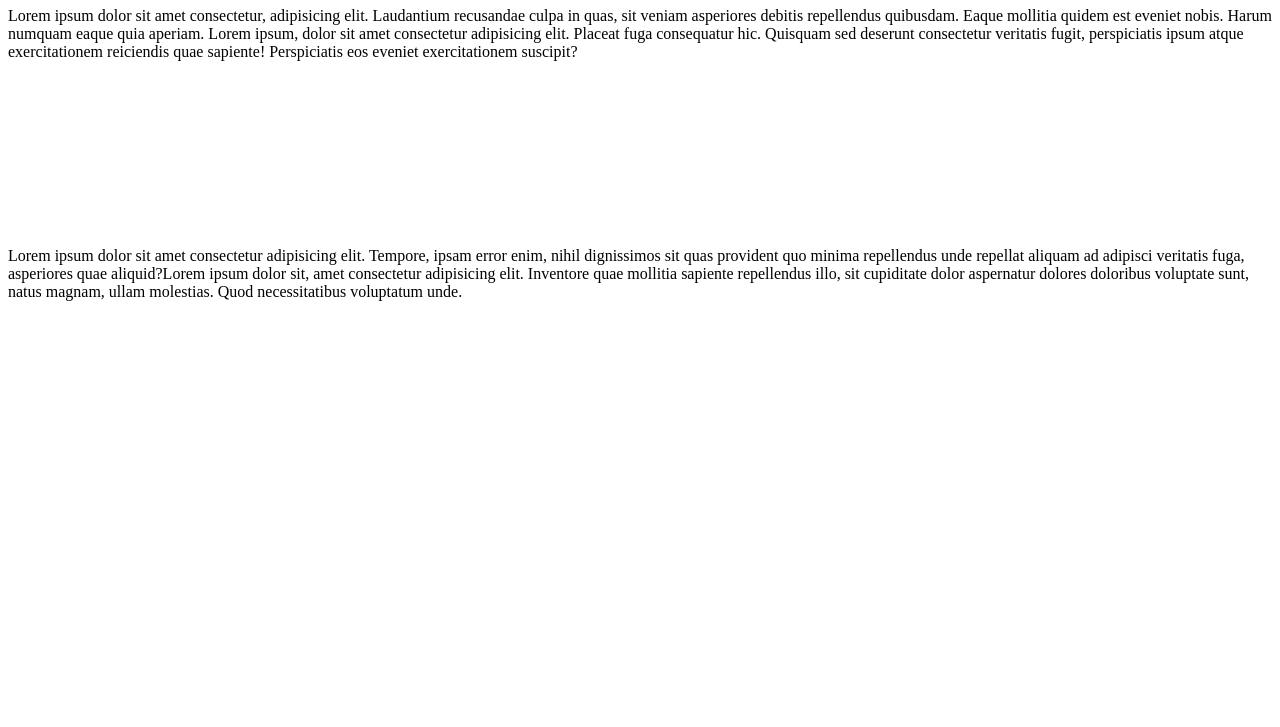
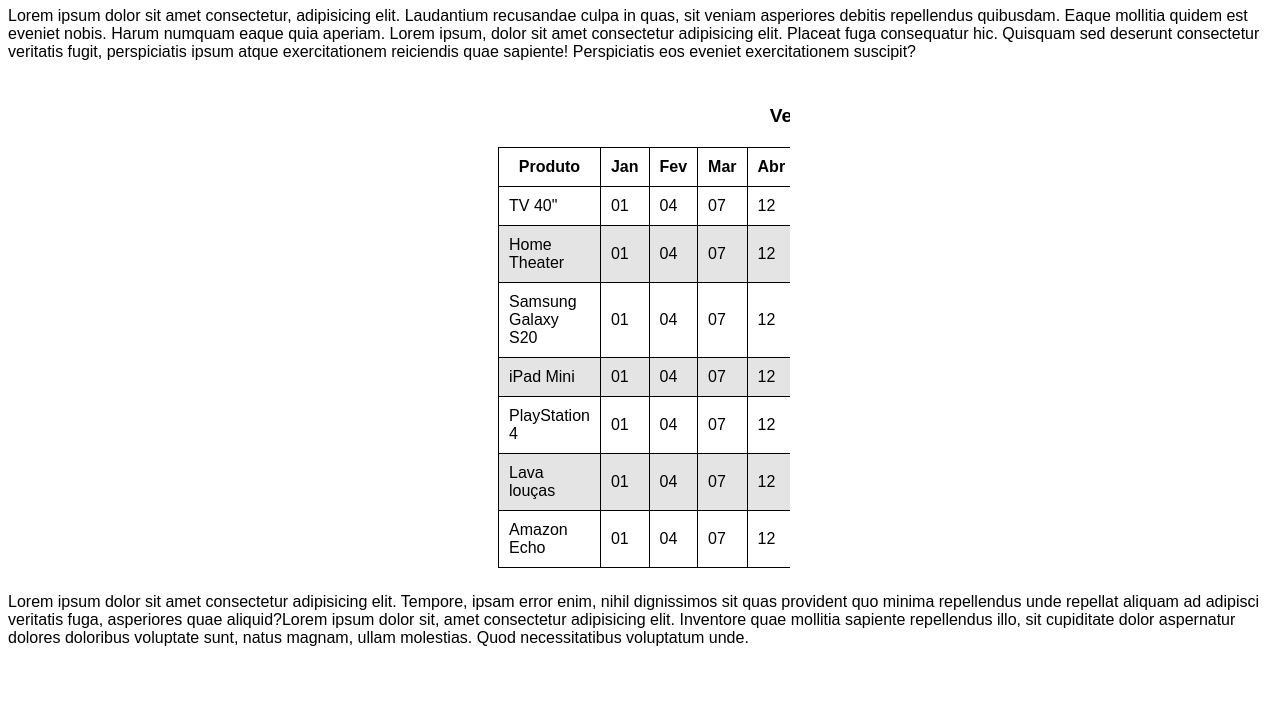
Before and after one commit to jlmsoares/html-css3, a plain HTML site: page Exercícios/Módulo 4/Ex024/iframe002.html in a window 1280 px wide. Shown: the part 73-800 px from the top of the page. Drawn offline with Linux system fonts and the light colour scheme.

Commit message:
atualizei iframe002

```diff
--- a/Exercícios/Módulo 4/Ex024/iframe002.html
+++ b/Exercícios/Módulo 4/Ex024/iframe002.html
@@ -4,12 +4,22 @@
     <meta charset="UTF-8">
     <meta name="viewport" content="width=device-width, initial-scale=1.0">
     <title>Document</title>
+    <style>
+        body {
+            font-family: Arial, Helvetica, sans-serif;
+        }
+        iframe {
+            width: 300px;
+            display: block;
+            margin: auto;
+        }
+    </style>
 </head>
 <body>
     <h1>Teste com iframe </h1>
     <p>Lorem ipsum dolor sit amet consectetur, adipisicing elit. Laudantium recusandae culpa in quas, sit veniam asperiores debitis repellendus quibusdam. Eaque mollitia quidem est eveniet nobis. Harum numquam eaque quia aperiam. Lorem ipsum, dolor sit amet consectetur adipisicing elit. Placeat fuga consequatur hic. Quisquam sed deserunt consectetur veritatis fugit, perspiciatis ipsum atque exercitationem reiciendis quae sapiente! Perspiciatis eos eveniet exercitationem suscipit?</p>
 
-    <iframe src="" frameborder="0"></iframe>
+    <iframe src="paginas-extras/pag001.html" frameborder="0" height="500px" width="500px"></iframe>
 
     <p>Lorem ipsum dolor sit amet consectetur adipisicing elit. Tempore, ipsam error enim, nihil dignissimos sit quas provident quo minima repellendus unde repellat aliquam ad adipisci veritatis fuga, asperiores quae aliquid?Lorem ipsum dolor sit, amet consectetur adipisicing elit. Inventore quae mollitia sapiente repellendus illo, sit cupiditate dolor aspernatur dolores doloribus voluptate sunt, natus magnam, ullam molestias. Quod necessitatibus voluptatum unde.</p>
 </body>
--- a/Exercícios/Módulo 4/Ex024/pag001.html
+++ b/Exercícios/Módulo 4/Ex024/paginas-extras/pag001.html
@@ -29,7 +29,7 @@
 </head>
 <body>
     <table>
-        <caption>Tabelas responsivas</caption>
+        <caption>Vendas de 2022</caption>
         <thead>
             <tr>
                 <th>Produto</th>
```
